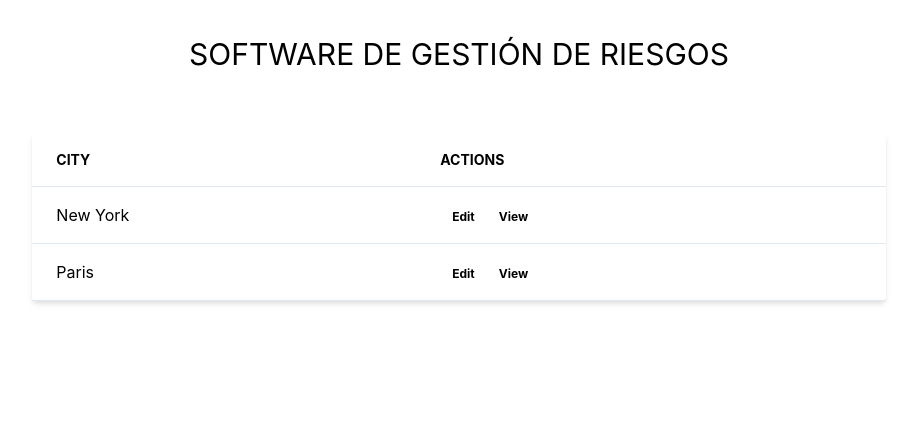
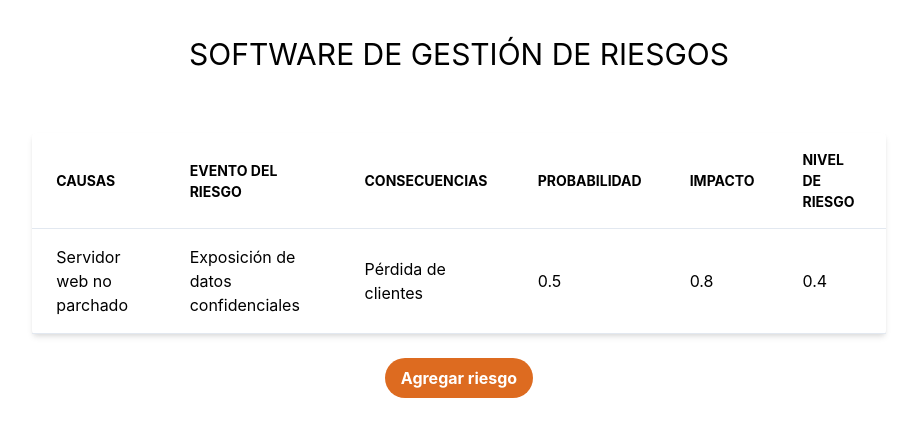
Before and after one commit to alvaroenrique/risk-management-app, a React (Create React App) app: page / in a window 1280 px wide. Shown: the top 436 px of the page, without its empty margins (181-1098 px from the left). Built offline with nearby package versions, Linux system fonts and the light colour scheme.

Commit message:
[Wip] adding table styling

```diff
--- a/src/components/editable-table.js
+++ b/src/components/editable-table.js
@@ -1,59 +1,109 @@
 /* eslint-disable jsx-a11y/anchor-is-valid */
-import React from 'react';
+import React, {useState} from 'react';
+
+const tableHeader = [
+  'Causas',
+  'Evento del riesgo',
+  'Consecuencias',
+  'Probabilidad',
+  'Impacto',
+  'Nivel de riesgo',
+];
 
 function EditableTable() {
+  const tableBody = [
+    [
+      'Servidor web no parchado',
+      'Exposición de datos confidenciales',
+      'Pérdida de clientes',
+      0.5,
+      0.8,
+      // auto calc
+    ],
+  ];
+
+  tableBody.forEach(row => {
+    row.push(row[3] * row[4]);
+  });
+
+  const [body, setBody] = useState(tableBody);
+  const [editable, setEditable] = useState(false);
+
+  const [newCauses, setNewCauses] = useState('');
+  /* const [newEvent, setNewCauses] = useState('');
+  const [newCons, setNewCauses] = useState('');
+  const [newProb, setNewCauses] = useState('');
+ */
+  const addRisk = newRisk => {
+    newRisk.push(newRisk[3] * newRisk[4]);
+    const auxBody = [...body, newRisk];
+
+    setBody(auxBody);
+  };
+
+  const handleAddRiskButton = () => {
+    if (editable) {
+      addRisk([
+        newCauses,
+        'Exposición de datos confidenciales',
+        'Pérdida de clientes',
+        0.5,
+        0.8,
+        // auto calc
+      ]);
+      setEditable(!editable);
+    } else {
+      setEditable(!editable);
+    }
+  };
   return (
     <div className="w-2/3 mx-auto">
       <div className="bg-white shadow-md rounded my-6">
         <table className="text-left w-full border-collapse">
           <thead>
             <tr>
-              <th className="py-4 px-6 bg-grey-lightest font-bold uppercase text-sm text-grey-dark border-b border-grey-light">
-                City
-              </th>
-              <th className="py-4 px-6 bg-grey-lightest font-bold uppercase text-sm text-grey-dark border-b border-grey-light">
-                Actions
-              </th>
+              {tableHeader.map(el => (
+                <th className="py-4 px-6 bg-grey-lightest font-bold uppercase text-sm text-grey-dark border-b border-grey-light">
+                  {el}
+                </th>
+              ))}
             </tr>
           </thead>
 
           <tbody>
-            <tr className="hover:bg-grey-lighter">
-              <td className="py-4 px-6 border-b border-grey-light">New York</td>
-              <td className="py-4 px-6 border-b border-grey-light">
-                <a
-                  href="#"
-                  className="text-grey-lighter font-bold py-1 px-3 rounded text-xs bg-green hover:bg-green-dark"
-                >
-                  Edit
-                </a>
-                <a
-                  href="#"
-                  className="text-grey-lighter font-bold py-1 px-3 rounded text-xs bg-blue hover:bg-blue-dark"
-                >
-                  View
-                </a>
-              </td>
-            </tr>
-            <tr className="hover:bg-grey-lighter">
-              <td className="py-4 px-6 border-b border-grey-light">Paris</td>
-              <td className="py-4 px-6 border-b border-grey-light">
-                <a
-                  href="#"
-                  className="text-grey-lighter font-bold py-1 px-3 rounded text-xs bg-green hover:bg-green-dark"
-                >
-                  Edit
-                </a>
-                <a
-                  href="#"
-                  className="text-grey-lighter font-bold py-1 px-3 rounded text-xs bg-blue hover:bg-blue-dark"
-                >
-                  View
-                </a>
-              </td>
-            </tr>
+            {body.map(row => (
+              <tr className="hover:bg-gray-300">
+                {row.map(el => (
+                  <td className="py-4 px-6 border-b border-grey-light">{el}</td>
+                ))}
+              </tr>
+            ))}
+
+            {editable && (
+              <tr className="">
+                <td className="py-4 px-6 border-b border-grey-light">
+                  <input
+                    className="appearance-none bg-transparent border-none w-full text-gray-700 leading-tight focus:outline-none"
+                    type="text"
+                    placeholder="Jane Doe"
+                    aria-label="Full name"
+                    value={newCauses}
+                    onChange={e => setNewCauses(e.target.value)}
+                  />
+                </td>
+              </tr>
+            )}
           </tbody>
         </table>
+      </div>
+      <div className="flex justify-center">
+        <button
+          type="button"
+          className="bg-orange-600 hover:bg-orange-400 text-white font-bold py-2 px-4 rounded-full"
+          onClick={handleAddRiskButton}
+        >
+          Agregar riesgo
+        </button>
       </div>
     </div>
   );
```
Also changed, not shown: src/css/tailwind.css.
